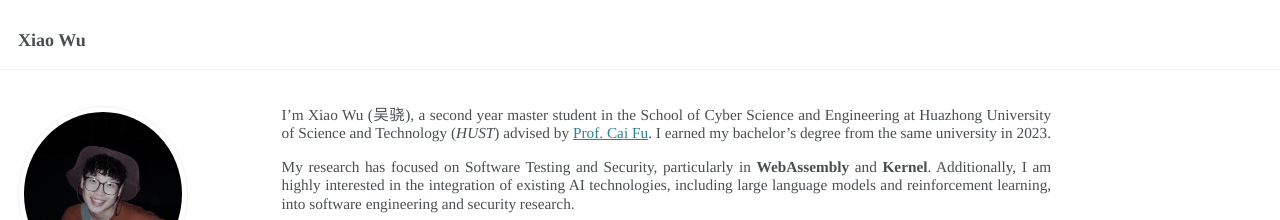
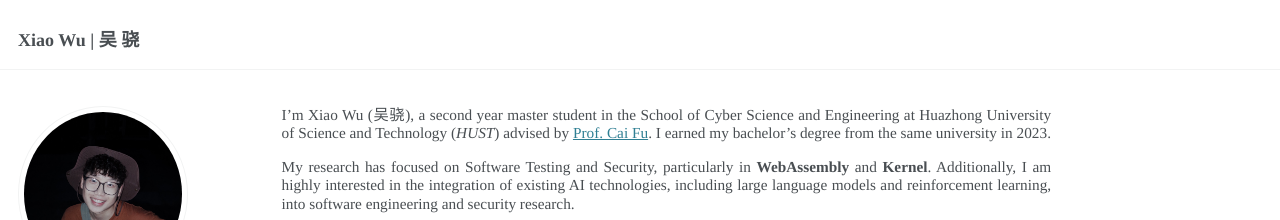
Before and after one commit to xiaowu417/xiaowu417.github.io, a Jekyll site: the page built from _pages/about.md, in a window 1280 px wide. Shown: the top 220 px of the page. Built offline with Jekyll 4.4.1, drawn with Linux system fonts in a browser that asks for light colours; emoji names are drawn with the system emoji font; some web fonts are replaced.

Commit message:
25_05_22

```diff
--- a/_config.yml
+++ b/_config.yml
@@ -9,7 +9,7 @@
 # Basic Site Settings
 locale                   : "en-US"
 site_theme               : "default"
-title                    : "Xiao Wu"
+title                    : "Xiao Wu | 吴 骁"
 title_separator          : "-"
 name                     : &name "Xiao Wu"
 description              : "Huazhong University of Science and Technology"
```
